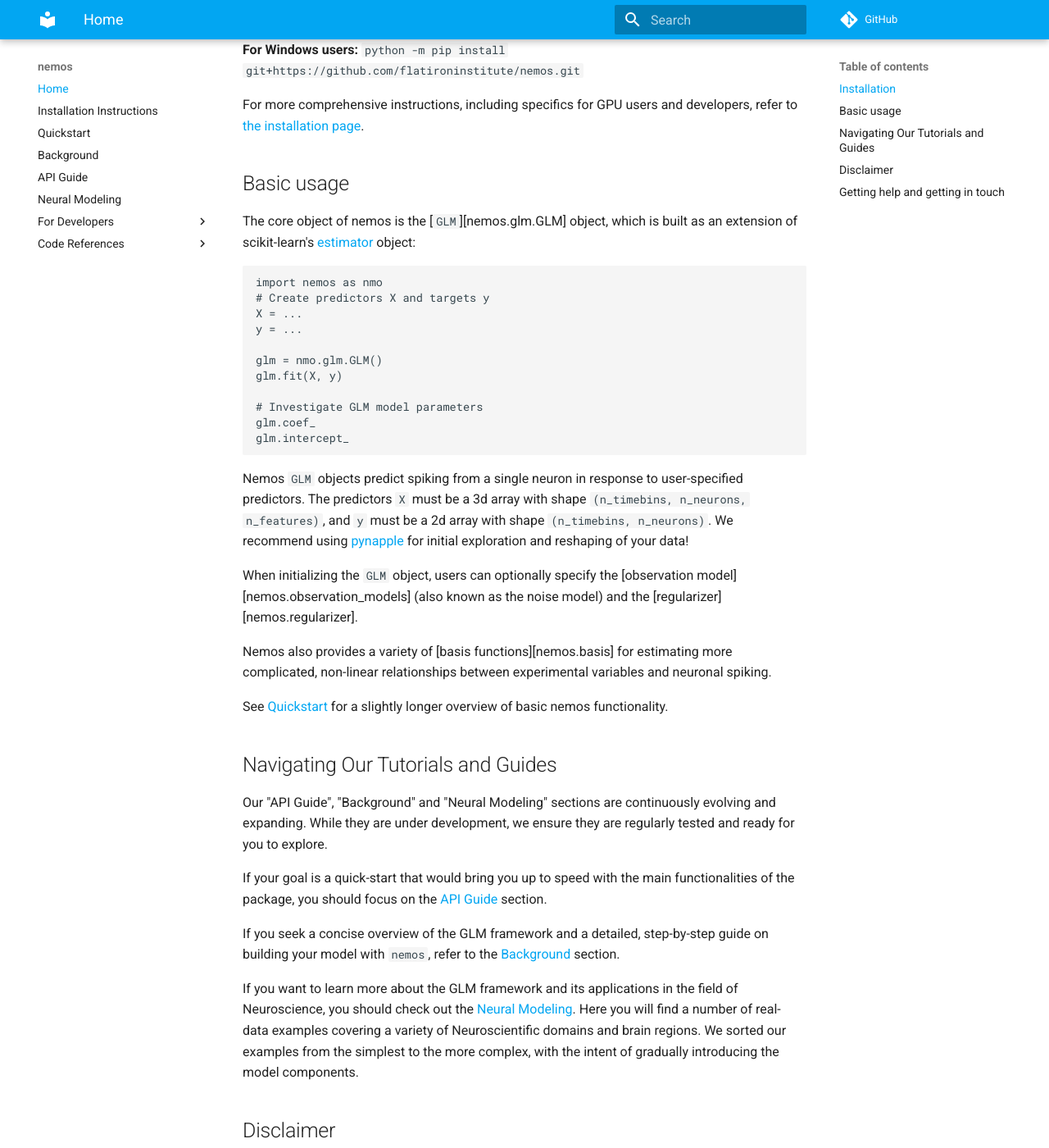
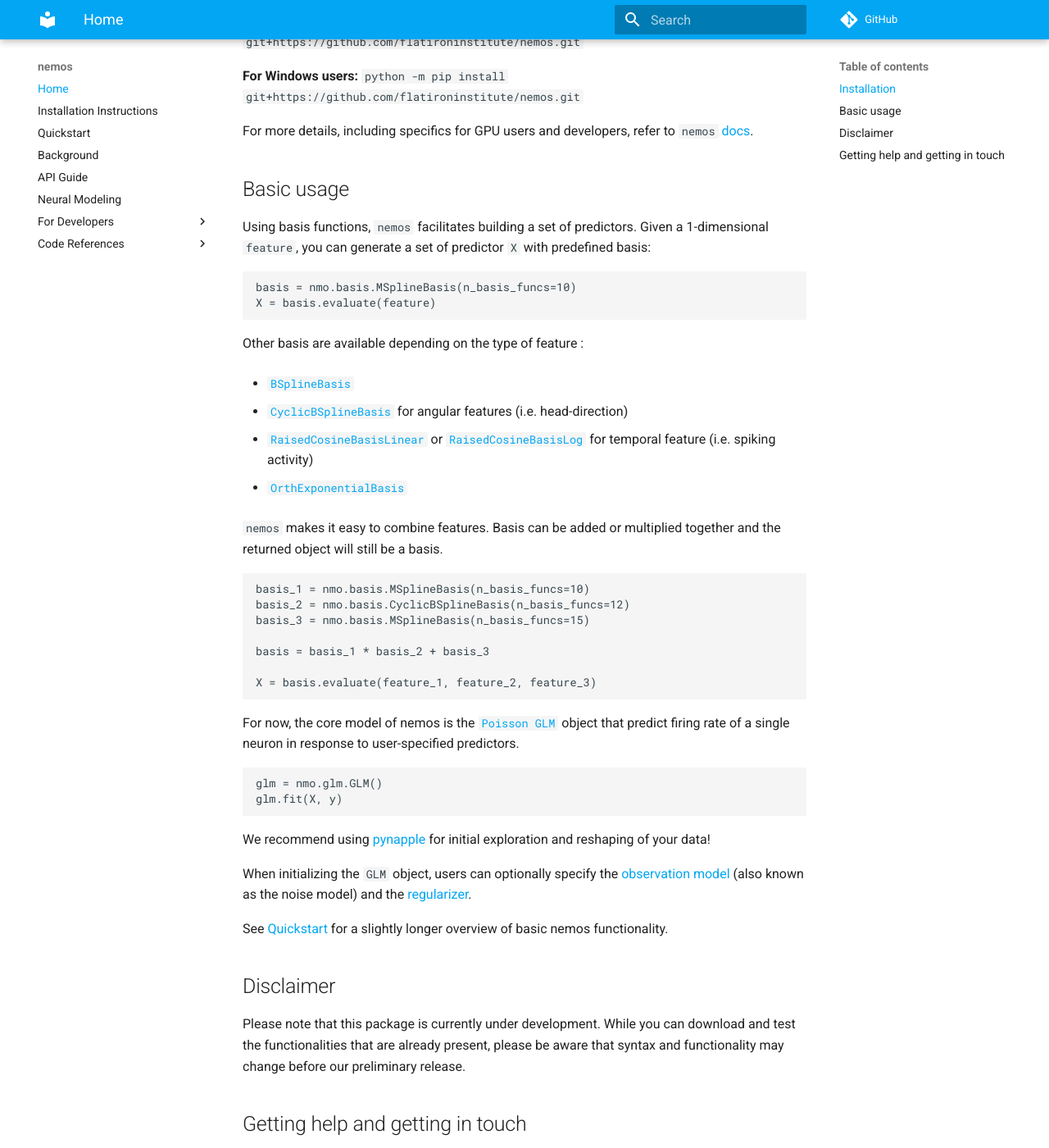
Before and after one commit to flatironinstitute/nemos, an MkDocs documentation site: the page built from docs/index.md, in a window 1280 px wide and 1400 px high, scrolled down 596 px. Shown: the whole window at 82% size. Built offline with MkDocs 1.6.1 and Material for MkDocs 9.7.7, drawn with Linux system fonts in a browser that asks for light colours; nearby versions of some CDN libraries; library files that are not in the unit come from our copies; comment, search, counter and statistics services are not loaded; some of the changed text lies outside the part shown.

````diff
--- a/docs/index.md
+++ b/docs/index.md
@@ -8,19 +8,15 @@
 [![nemos CI](https://github.com/flatironinstitute/nemos/actions/workflows/ci.yml/badge.svg)](https://github.com/flatironinstitute/nemos/actions/workflows/ci.yml)
 
 `nemos` ("NEural MOdelS") is a statistical modeling framework for systems
-neuroscience, built on top of [jax](jax.readthedocs.io/). nemos aims to provide
-well-tested, GPU-accelerated implementations of standard statistical modeling
-methods. nemos is not attempting to provide all the latest and greatest methods,
-but instead to provide a stable place to start, which you can build off of or
-compare against. For now, we are focusing on the Generalized Linear Model (GLM);
-the package is under active development and more methods will be added in the
-future.
+neuroscience, built on top of [jax](jax.readthedocs.io/).
 
-To learn more about the Generalized Linear Model, we recommend [Neuromatch
-Academy's
-lesson](https://compneuro.neuromatch.io/tutorials/W1D3_GeneralizedLinearModels/student/W1D3_Intro.html)
-and [Jonathan Pillow's Cosyne 2018
-tutorial](https://www.youtube.com/watch?v=NFeGW5ljUoI&t=424s).
+`nemos` aims to provide well-tested, GPU-accelerated implementations of standard statistical modeling methods.
+
+For now, we are focusing on the Generalized Linear Model (GLM). The package is under active development and more methods will be added in the future.
+
+To learn more about the Generalized Linear Model, we recommend [Neuromatch Academy's
+lesson](https://compneuro.neuromatch.io/tutorials/W1D3_GeneralizedLinearModels/student/W1D3_Intro.html) and [Jonathan Pillow's Cosyne 2018 tutorial](https://www.youtube.com/watch?v=NFeGW5ljUoI&t=424s).
+
 
 ## Installation
 Run the following `pip` command in your virtual environment.
@@ -35,64 +31,57 @@ Run the following `pip` command in your virtual environment.
  python -m pip install git+https://github.com/flatironinstitute/nemos.git
  ```
 
-For more comprehensive instructions, including specifics for GPU users and developers, refer to [the installation page](installation.md).
+For more details, including specifics for GPU users and developers, refer to `nemos` [docs](https://nemos.readthedocs.io/en/latest/installation/).
+
 
 ## Basic usage
 
-The core object of nemos is the [`GLM`][nemos.glm.GLM] object, which is built as an
-extension of scikit-learn's
-[estimator](https://scikit-learn.org/stable/modules/generated/sklearn.base.BaseEstimator.html#sklearn.base.BaseEstimator)
-object:
+Using basis functions, `nemos` facilitates building a set of predictors. Given a 1-dimensional `feature`, you can generate a set of predictor `X` with predefined basis:
+```python
+basis = nmo.basis.MSplineBasis(n_basis_funcs=10)
+X = basis.evaluate(feature)
+```
+Other basis are available depending on the type of feature :
+
+  * [`BSplineBasis`](https://nemos.readthedocs.io/en/latest/reference/nemos/basis/#nemos.basis.BSplineBasis)
+
+  * [`CyclicBSplineBasis`](https://nemos.readthedocs.io/en/latest/reference/nemos/basis/#nemos.basis.CyclicBSplineBasis) for angular features (i.e. head-direction)
+
+  * [`RaisedCosineBasisLinear`](https://nemos.readthedocs.io/en/latest/reference/nemos/basis/#nemos.basis.RaisedCosineBasisLinear) or [`RaisedCosineBasisLog`](https://nemos.readthedocs.io/en/latest/reference/nemos/basis/#nemos.basis.RaisedCosineBasisLog) for temporal feature (i.e. spiking activity)
+
+  * [`OrthExponentialBasis`](https://nemos.readthedocs.io/en/latest/reference/nemos/basis/#nemos.basis.OrthExponentialBasis)
+
+`nemos` makes it easy to combine features. Basis can be added or multiplied together and the returned object will still be a basis.
 
 ```python
-import nemos as nmo
-# Create predictors X and targets y
-X = ...
-y = ...
+basis_1 = nmo.basis.MSplineBasis(n_basis_funcs=10)
+basis_2 = nmo.basis.CyclicBSplineBasis(n_basis_funcs=12)
+basis_3 = nmo.basis.MSplineBasis(n_basis_funcs=15)
 
+basis = basis_1 * basis_2 + basis_3
+
+X = basis.evaluate(feature_1, feature_2, feature_3)
+```
+
+For now, the core model of nemos is the
+[`Poisson GLM`](https://nemos.readthedocs.io/en/latest/reference/nemos/glm/) object that predict firing rate of a single neuron in response to
+user-specified predictors.
+
+```python
 glm = nmo.glm.GLM()
 glm.fit(X, y)
+```
+We recommend using [pynapple](https://github.com/pynapple-org/pynapple) for initial exploration and reshaping of your data!
 
-# Investigate GLM model parameters
-glm.coef_
-glm.intercept_
-```
-
-Nemos `GLM` objects predict spiking from a single neuron in response to
-user-specified predictors. The predictors `X` must be a 3d array with shape
-`(n_timebins, n_neurons, n_features)`, and `y` must be a 2d array with shape
-`(n_timebins, n_neurons)`. We recommend using
-[pynapple](https://github.com/pynapple-org/pynapple) for initial exploration and
-reshaping of your data!
 
 When initializing the `GLM` object, users can optionally specify the
-[observation model][nemos.observation_models] (also known as the noise model)
-and the [regularizer][nemos.regularizer].
+[observation
+model](https://nemos.readthedocs.io/en/latest/reference/nemos/observation_models/)
+(also known as the noise model) and the
+[regularizer](https://nemos.readthedocs.io/en/latest/reference/nemos/regularizer/).
 
-Nemos also provides a variety of [basis functions][nemos.basis] for estimating
-more complicated, non-linear relationships between experimental variables and
-neuronal spiking.
-
-
-See [Quickstart](quickstart.md) for a slightly longer overview of basic nemos
-functionality.
-
-## Navigating Our Tutorials and Guides
-
-Our "API Guide", "Background" and "Neural Modeling" sections are continuously evolving and expanding.
-While they are under development, we ensure they are regularly tested and ready for you to explore.
-
-If your goal is a quick-start that would bring you up to speed with the main functionalities of the package,
-you should focus on the [API Guide](generated/api_guide) section.
-
-If you seek a concise overview of the GLM framework and a detailed, step-by-step guide on building
-your model with `nemos`, refer to the [Background](generated/background) section.
-
-If you want to learn more about the GLM framework and its applications in the field of Neuroscience, you should
-check out the [Neural Modeling](generated/neural_modeling). Here you will find a number of real-data examples covering a
-variety of Neuroscientific domains and brain regions. We sorted our examples from the simplest to the more complex,
-with the intent of gradually introducing the model components.
-
+See [Quickstart](https://nemos.readthedocs.io/en/latest/quickstart/) for a
+slightly longer overview of basic nemos functionality.
 
 ## Disclaimer
 
@@ -114,7 +103,7 @@ We communicate via several channels on Github:
   section of discussions first. We’ll discuss it there and, if we decide to
   pursue it, open an issue to track progress.
 - To contribute to the project, see the [contributing
-  guide](https://github.com/flatironinstitute/nemos/blob/main/CONTRIBUTING.md).
+  guide](CONTRIBUTING.md).
 
 In all cases, we request that you respect our [code of
-conduct](https://github.com/flatironinstitute/nemos/blob/main/CODE_OF_CONDUCT.md).
+conduct](CODE_OF_CONDUCT.md).
````
Also changed, not shown: README.md (+40 -37 lines).
